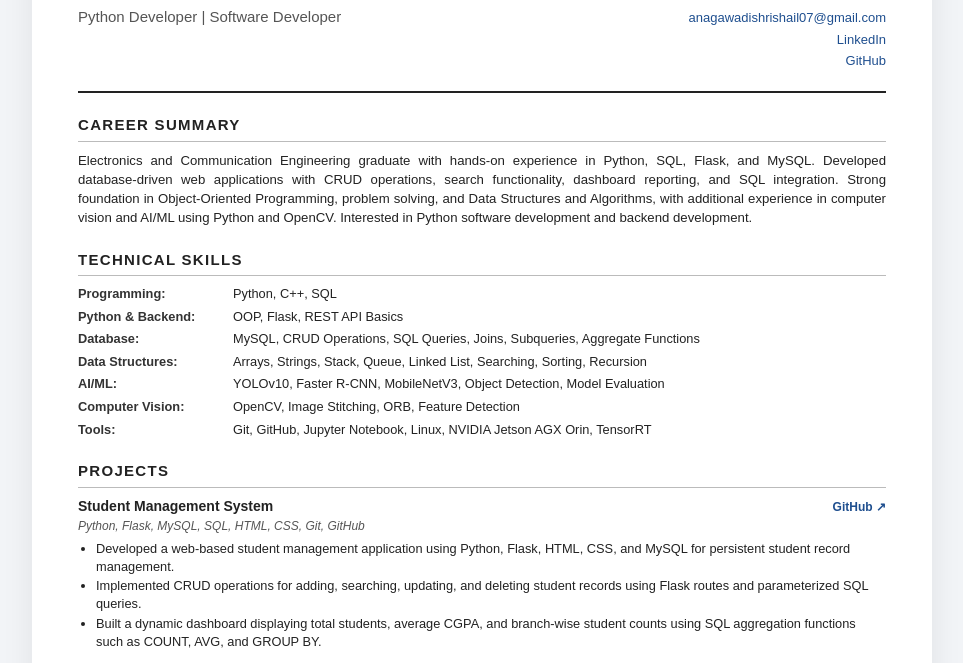
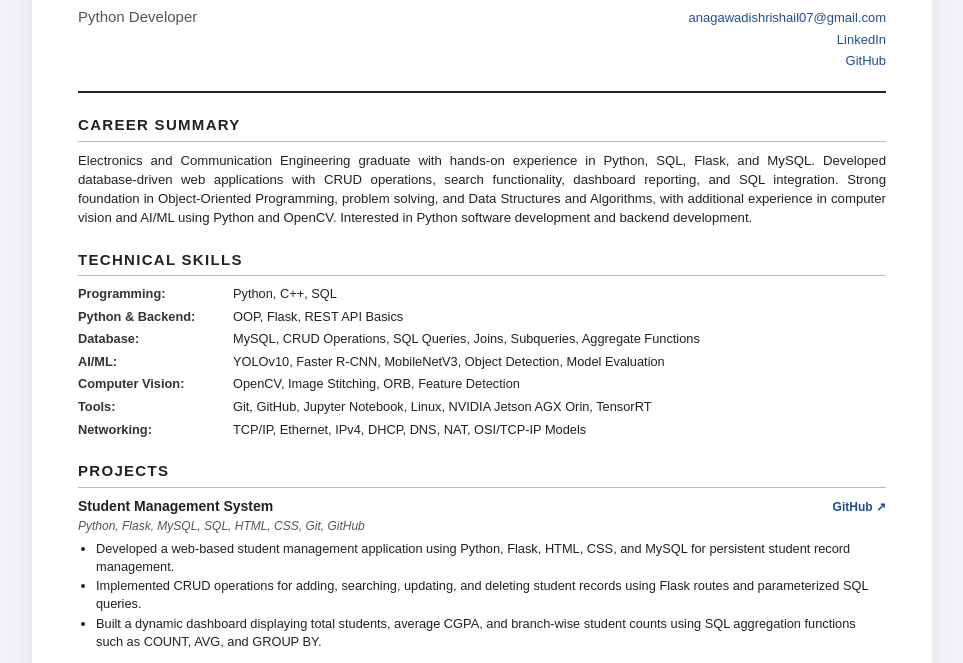
Before and after one commit to shrishail-gits/resume, a plain HTML site: page index.html in a window 1280 px wide. Shown: the part 105-768 px from the top of the page, without its empty margins (158-1121 px from the left). Drawn offline with Linux system fonts and the light colour scheme.

Commit message:
Update index.html

```diff
--- a/index.html
+++ b/index.html
@@ -28,7 +28,7 @@
             <h1>SHRISHAIL S ANAGAWADI</h1>
 
             <p class="role">
-                Python Developer | Software Developer
+                Python Developer
             </p>
         </div>
 
@@ -121,15 +121,6 @@
 
 
             <div class="skill-row">
-                <strong>Data Structures:</strong>
-                <span>
-                    Arrays, Strings, Stack, Queue, Linked List,
-                    Searching, Sorting, Recursion
-                </span>
-            </div>
-
-
-            <div class="skill-row">
                 <strong>AI/ML:</strong>
                 <span>
                     YOLOv10, Faster R-CNN, MobileNetV3,
@@ -153,6 +144,14 @@
                     NVIDIA Jetson AGX Orin, TensorRT
                 </span>
             </div>
+
+            <div class="skill-row">
+    <strong>Networking:</strong>
+    <span>
+        TCP/IP, Ethernet, IPv4, DHCP, DNS, NAT,
+        OSI/TCP-IP Models
+    </span>
+             </div>
 
         </div>
 
```
